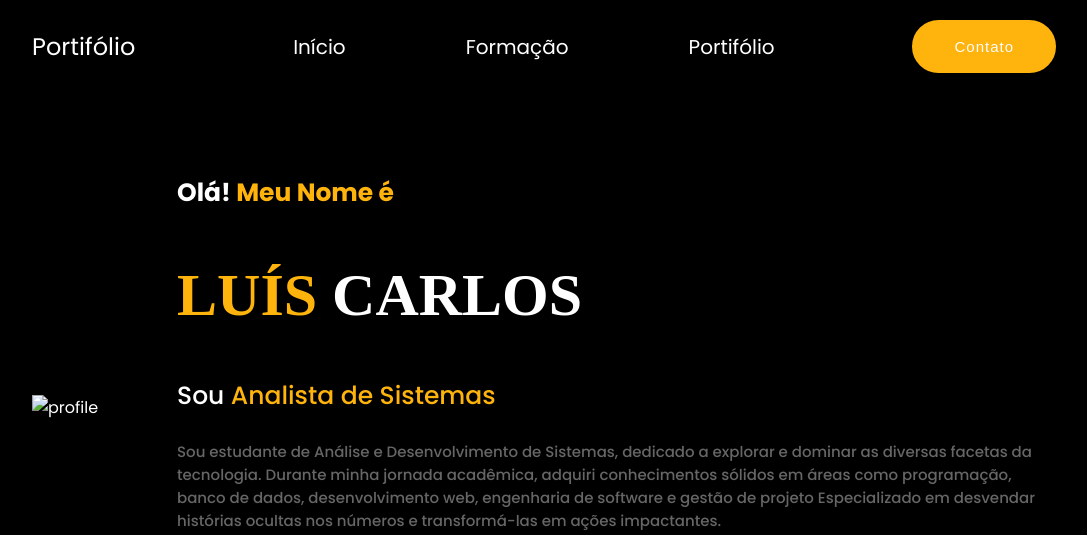
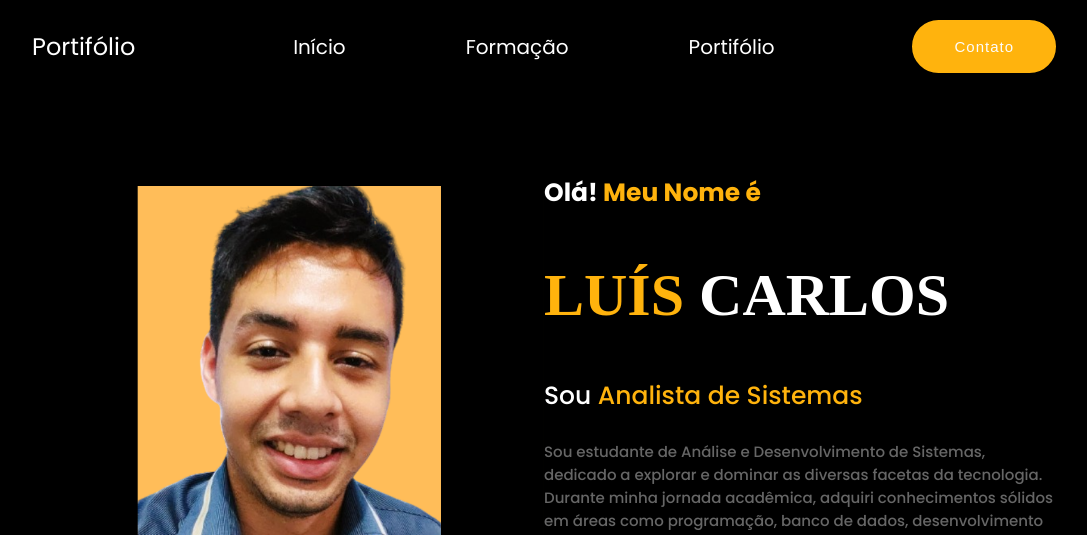
Before and after one commit to luiscarlosbandeira/projetos, a plain HTML site: page index.html in a window 1280 px wide. Shown: the top 535 px of the page, without its empty margins (96-1183 px from the left). Drawn offline with nearby package versions, Linux system fonts and the light colour scheme; a web font is replaced by a local one.

Commit message:
atualizado

```diff
--- a/index.html
+++ b/index.html
@@ -37,7 +37,7 @@
     <section class="home">
         <div class="flex">
             <!-- Imagem de perfil -->
-            <img src="/portifólio/imagens/foto.png" alt="profile">
+            <img src="/imagens/foto.png" alt="profile">
             <!-- Conteúdo textual -->
             <div class="text-content">
                 <h2>Olá! <span>Meu Nome é </span></h2>
```
